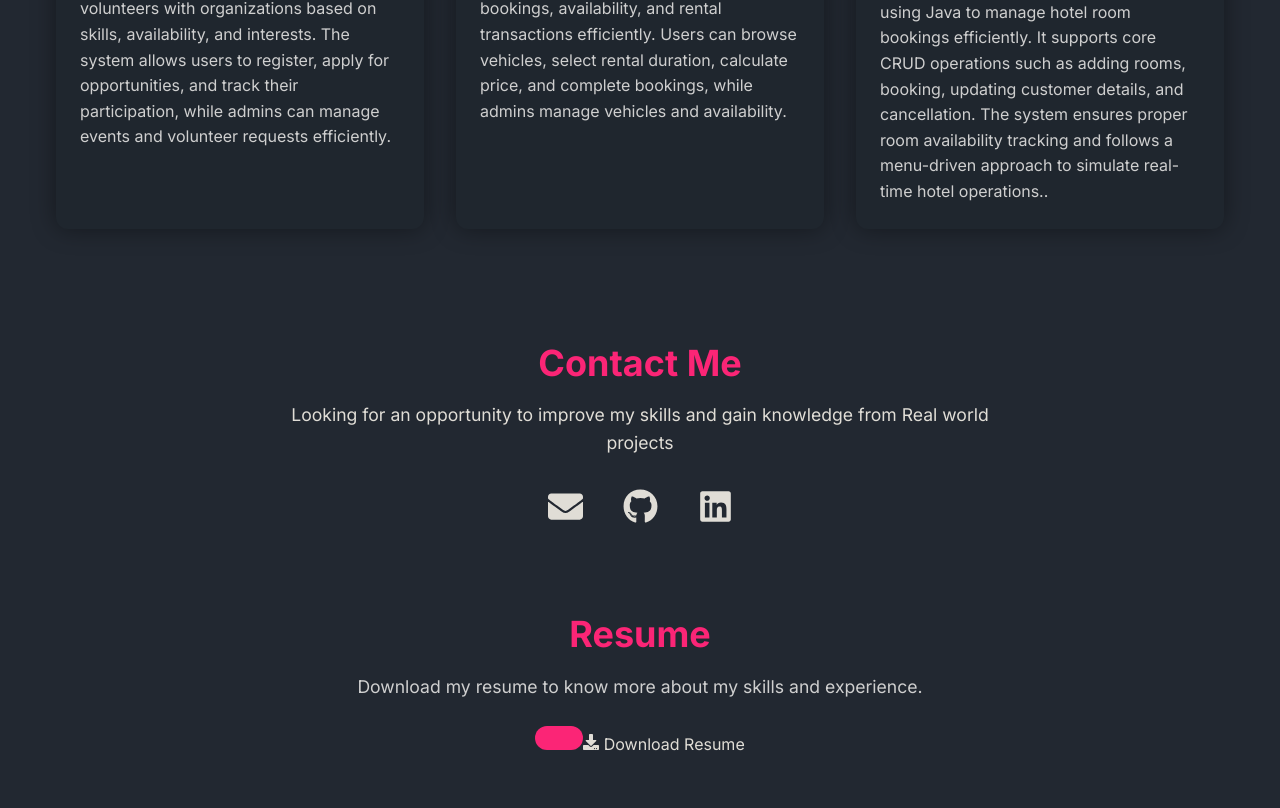
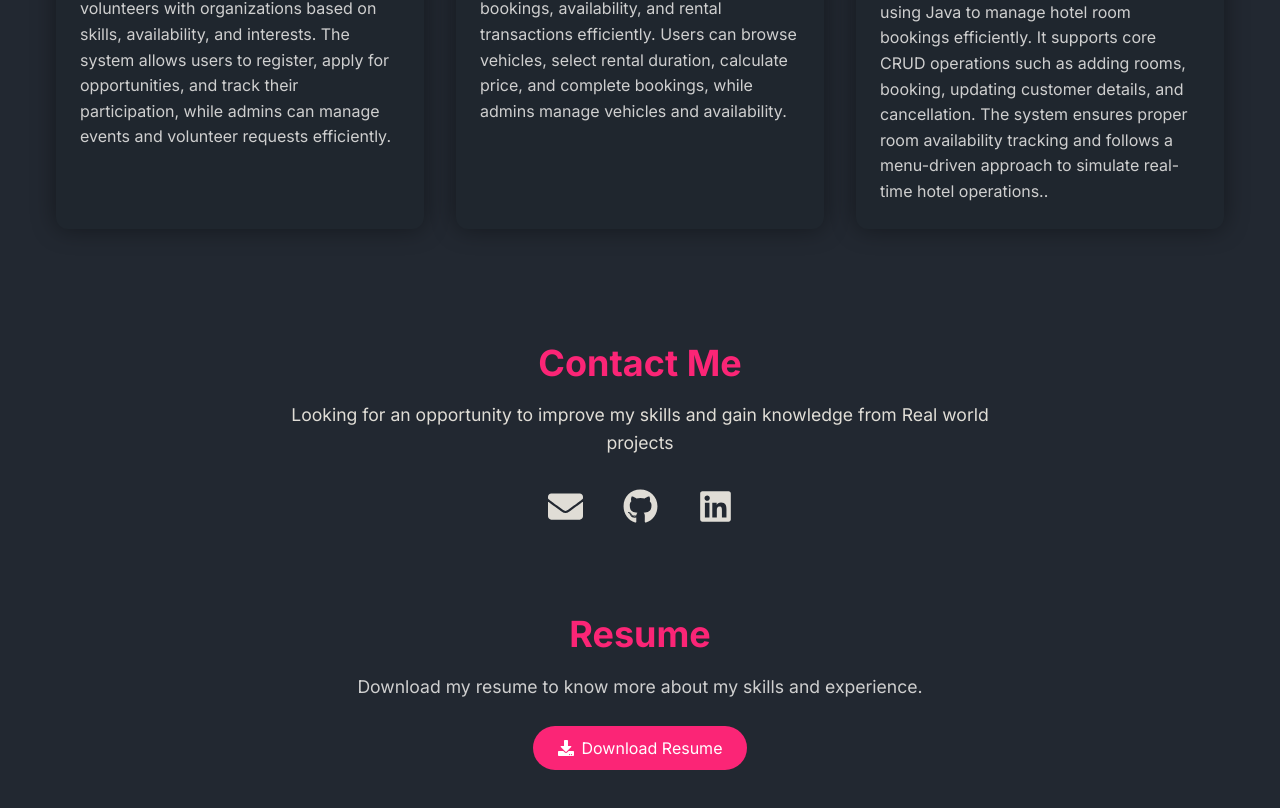
Before and after one commit to Vasan2503-code/my-portfolio, a React (Vite) app in the folder personal-portfolio/: page / in a window 1280 px wide. Shown: the part 1349-2157 px from the top of the page. Built offline with nearby package versions, Linux system fonts and the light colour scheme.

Commit message:
Undo commit

```diff
--- a/personal-portfolio/src/Components/Resume.jsx
+++ b/personal-portfolio/src/Components/Resume.jsx
@@ -13,21 +13,9 @@ function Resume() {
       <h2>Resume</h2>
       <p>Download my resume to know more about my skills and experience.</p>
 
-      <a
-    href="/resume.pdf"
-    target="_blank"
-    rel="noopener noreferrer"
-    style={{
-      padding: "12px 24px",
-      background: "#fb2576",
-      color: "#fff",
-      borderRadius: "30px",
-      textDecoration: "none",
-      display: "inline-block"
-    }}
-  >
-  </a>
+      <a href="/resume.pdf"  target="_blank" rel="noopener noreferrer" className="resume-btn">
         <FaDownload /> Download Resume
+      </a>
     </motion.div>
   );
 }
```
